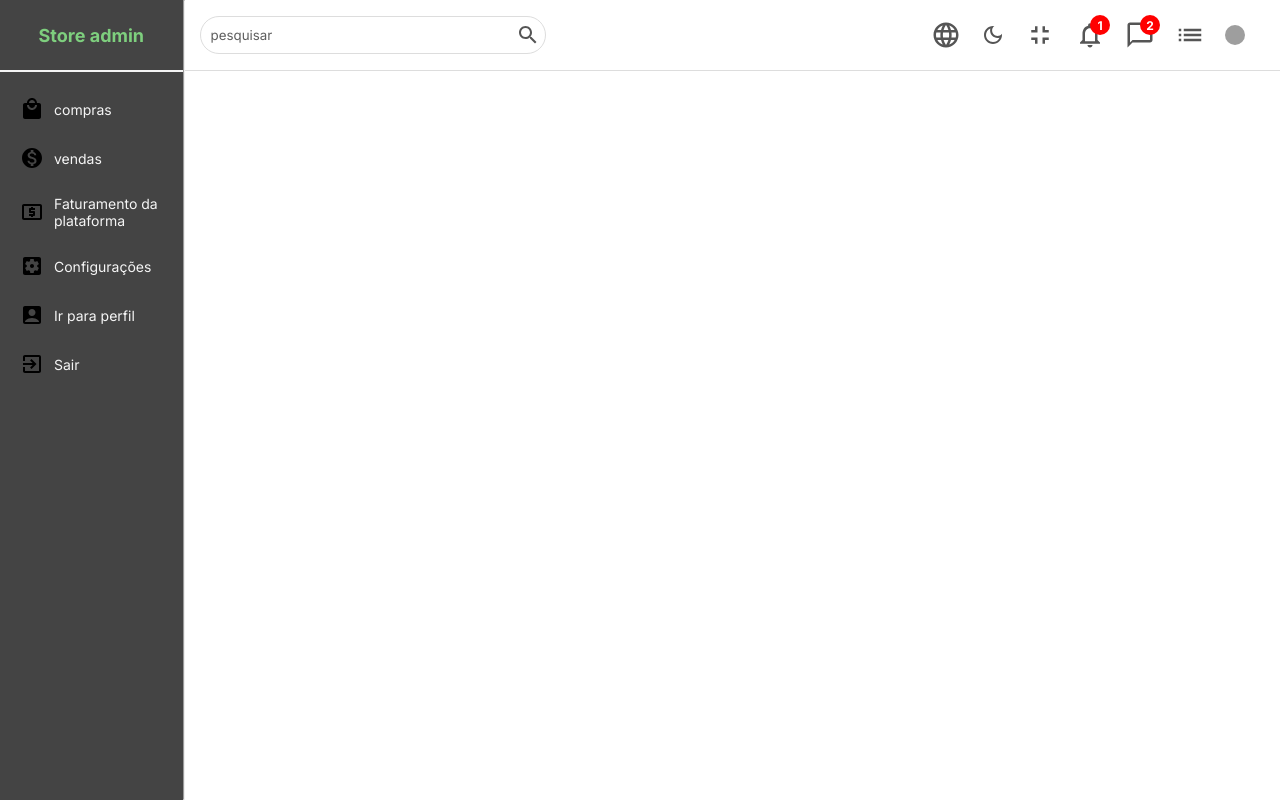
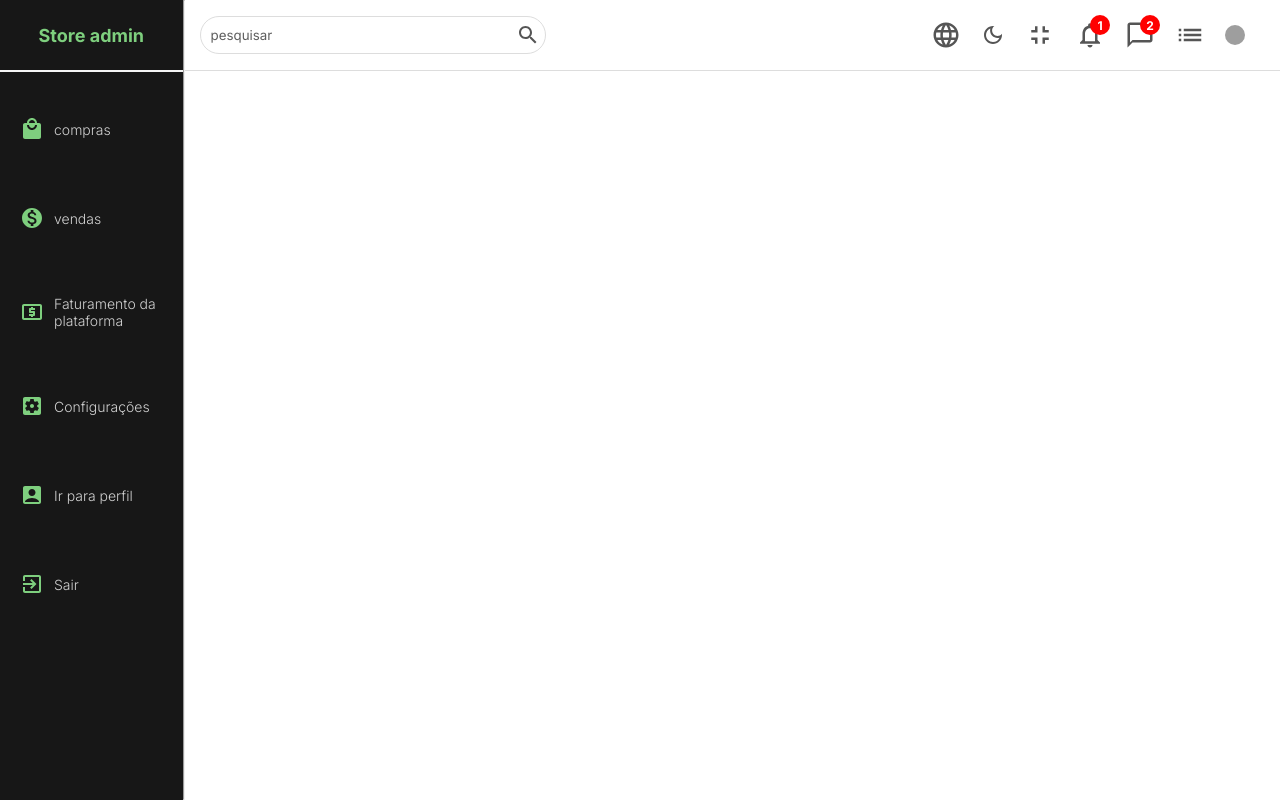
Before and after one commit to Lucas9024/painel-admin-frontend, a React (Create React App) app: page / in a window 1280 px wide. Built offline with nearby package versions, Linux system fonts and the light colour scheme; grey boxes are pictures that could not be loaded.

Commit message:
Melhorando meu sidebar

```diff
--- a/src/components/Sidebar/Sidebar.jsx
+++ b/src/components/Sidebar/Sidebar.jsx
@@ -24,30 +24,30 @@ const Sidebar = () => {
       <div className='middle'>
       <ul>
         <li>
-          <LocalMallIcon />
+          <LocalMallIcon className="icon" />
           <span>compras</span>
         </li>
         <li>
-          <MonetizationOnIcon />
+          <MonetizationOnIcon className="icon" />
           <span>vendas</span>
         </li>
         <li>
-          <LocalAtmIcon />
+          <LocalAtmIcon className="icon"/>
           <span>Faturamento da plataforma</span>
 
         </li>
         <li>
 
-         <SettingsApplicationsIcon />
+         <SettingsApplicationsIcon className="icon"/>
           <span>Configurações</span>
         </li>
 
         <li>
-        <AccountBoxIcon />
+        <AccountBoxIcon className="icon"/>
           <span>Ir para perfil</span>
         </li>
         <li>
-          <ExitToAppIcon />
+          <ExitToAppIcon className="icon"/>
           <span>Sair</span>
         </li>
       </ul>
--- a/src/components/Sidebar/sidebar.scss
+++ b/src/components/Sidebar/sidebar.scss
@@ -1,7 +1,7 @@
 .sidebar {
     flex: 1;
    min-height: 100vh;
-   background-color: rgb(68, 68, 68);
+   background-color: #171717;
 
     hr {
         height: 0;
@@ -22,8 +22,8 @@
    }
 
    .middle {
-    padding-left: 20px;
-    margin-right: 10px;
+
+
 
     ul {
         list-style: none;
@@ -33,16 +33,30 @@
         li {
             margin-top: 25px;
             margin-bottom: 15px;
+            padding: 20px;
             display: flex;
             align-items: center;
+            cursor: pointer;
             span {
                 font-size: 14px;
-                font-weight: 400;
-                color: whitesmoke;
+                font-weight: 300;
+                color: rgb(209, 209, 209);
                 margin-left: 10px;
+
+                &:hover {
+                    color:rgb(126, 207, 126);
+                }
+            }
+            &:hover{
+                background-color: #2b2b2b;
+
             }
 
         }
     }
    }
+
+   .icon {
+    color:rgb(126, 207, 126);
+   }
 }
```
